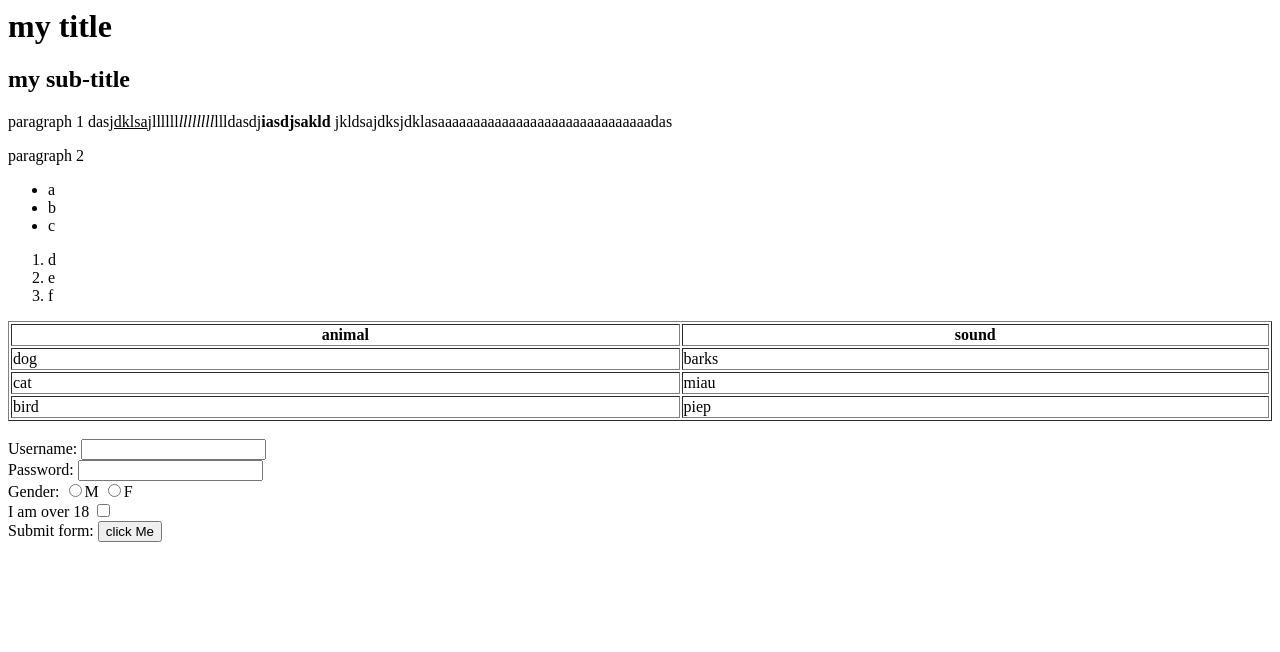
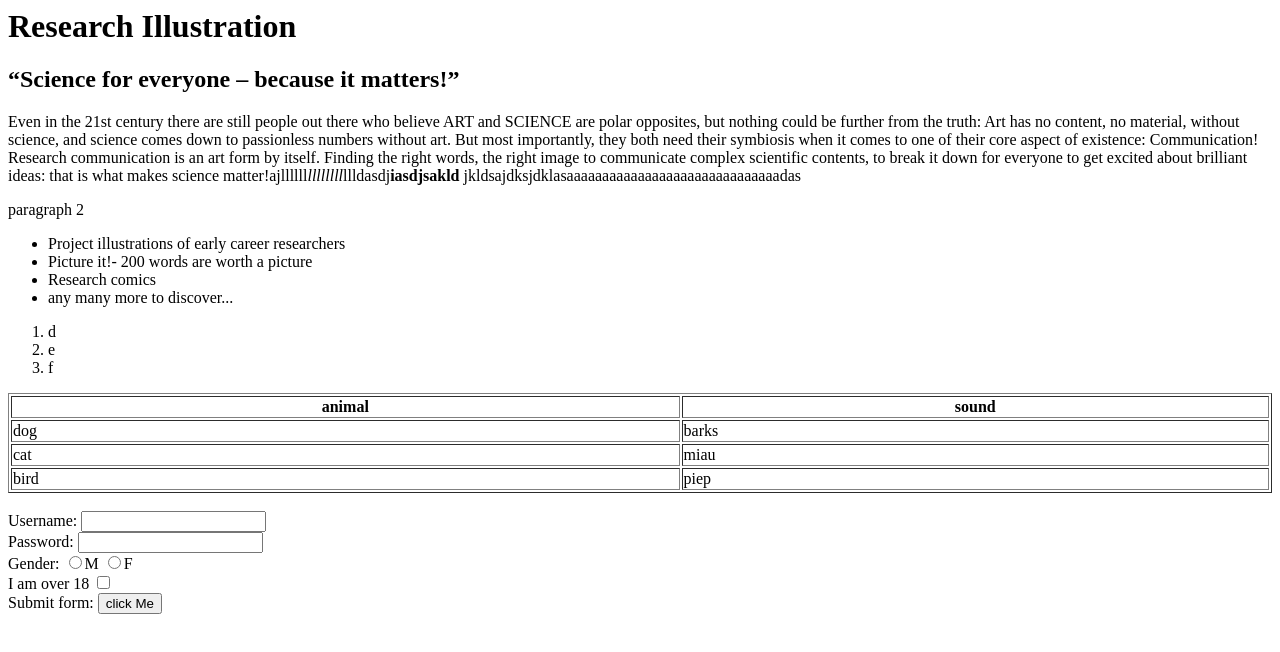
Before and after one commit to Lilalinalila/Research-Illustration, a plain HTML site: page index.html in a window 1280 px wide. Drawn offline with Linux system fonts and the light colour scheme.

Commit message:
change index.html

```diff
--- a/index.html
+++ b/index.html
@@ -1,21 +1,32 @@
 <html>
 	<head>
-		<title>This is it... </title>
+		<title>Research Illustration </title>
 		<style>
 
 		</style>
 	</head>
 	<body>
-		<h1>my title </h1>
-		<h2>my sub-title</h2>
-		<p>paragraph 1 das<u>jdklsa</u>jllllll<i>llllllll</i>llldasdj<strong>iasdjsakld </strong>jkldsajdksjdklasaaaaaaaaaaaaaaaaaaaaaaaaaaaaaadas</p>
+		<h1>Research Illustration </h1>
+		<h2>“Science for everyone – because it matters!”</h2>
+		<p>Even in the 21st century there are still people out there who believe <bold>ART</bold> and <bold>SCIENCE</bold> are polar opposites, but nothing could be further from the truth: Art has no content, no material, without science, and science comes down to passionless numbers without art. But most importantly, they both need their symbiosis when it comes to one of their core aspect of existence: Communication! Research communication is an art form by itself. Finding the right words, the right image to communicate complex scientific contents, to break it down for everyone to get excited about brilliant ideas: that is what makes science matter!a</u>jllllll<i>llllllll</i>llldasdj<strong>iasdjsakld </strong>jkldsajdksjdklasaaaaaaaaaaaaaaaaaaaaaaaaaaaaaadas</p>
 		<p2>paragraph 2</p2>
 		<ul>
-			<li>a</li>
-			<li>b</li>
-			<li>c</li>
+			<li>Project illustrations of early career researchers</li>
+			<li>Picture it!- 200 words are worth a picture</li>
+			<li>Research comics</li>
+			<li>any many more to discover...</li>
 		</ul>
-		<ol>
+
+
+
+	</body>
+
+
+
+
+</html>
+
+	<ol>
 			<li>d</li>
 			<li>e</li>
 			<li>f</li>
@@ -53,12 +64,3 @@
 		Submit form: <input type="button" value="click Me"/>
 
 		</form>
-
-
-
-	</body>
-
-
-
-
-</html>
```
